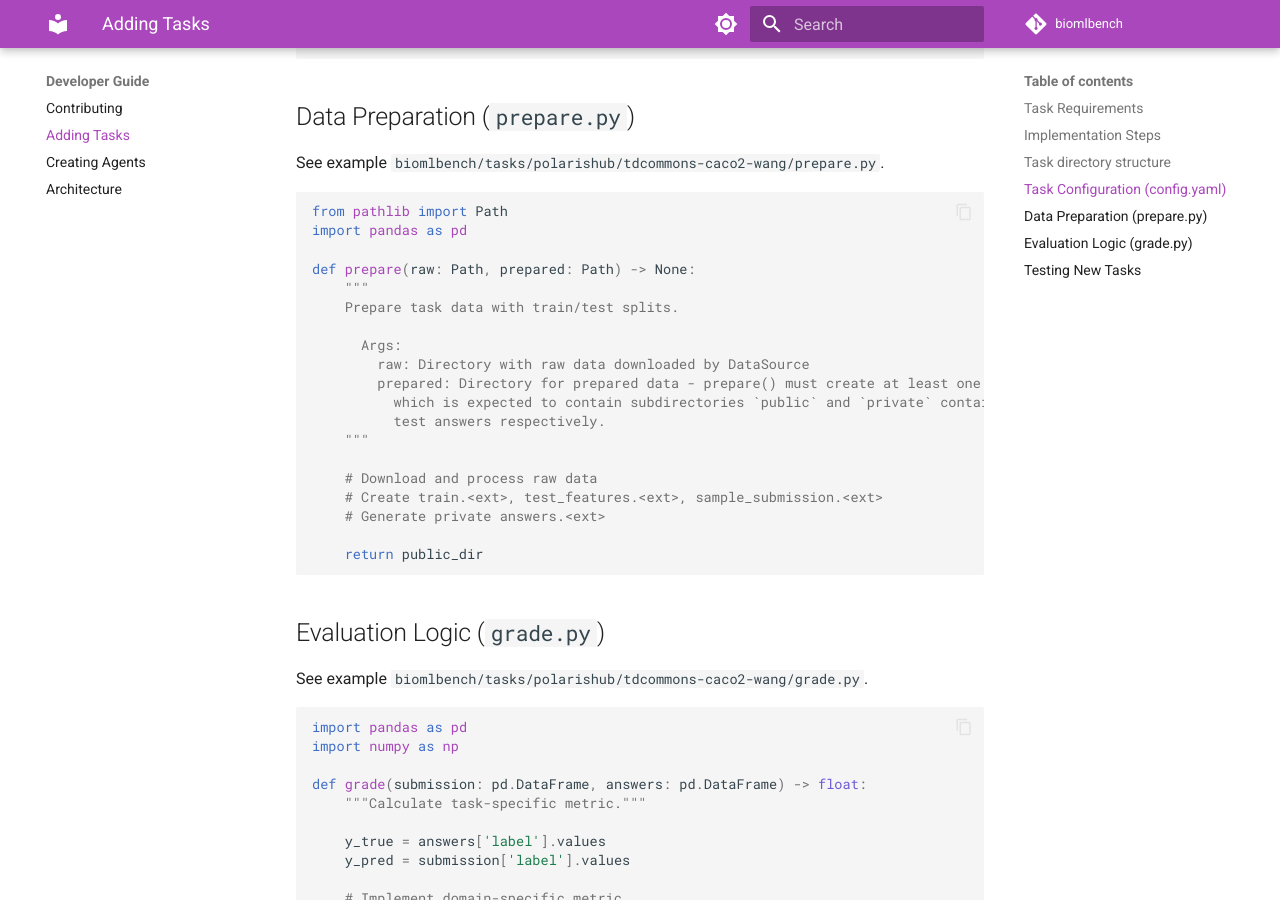
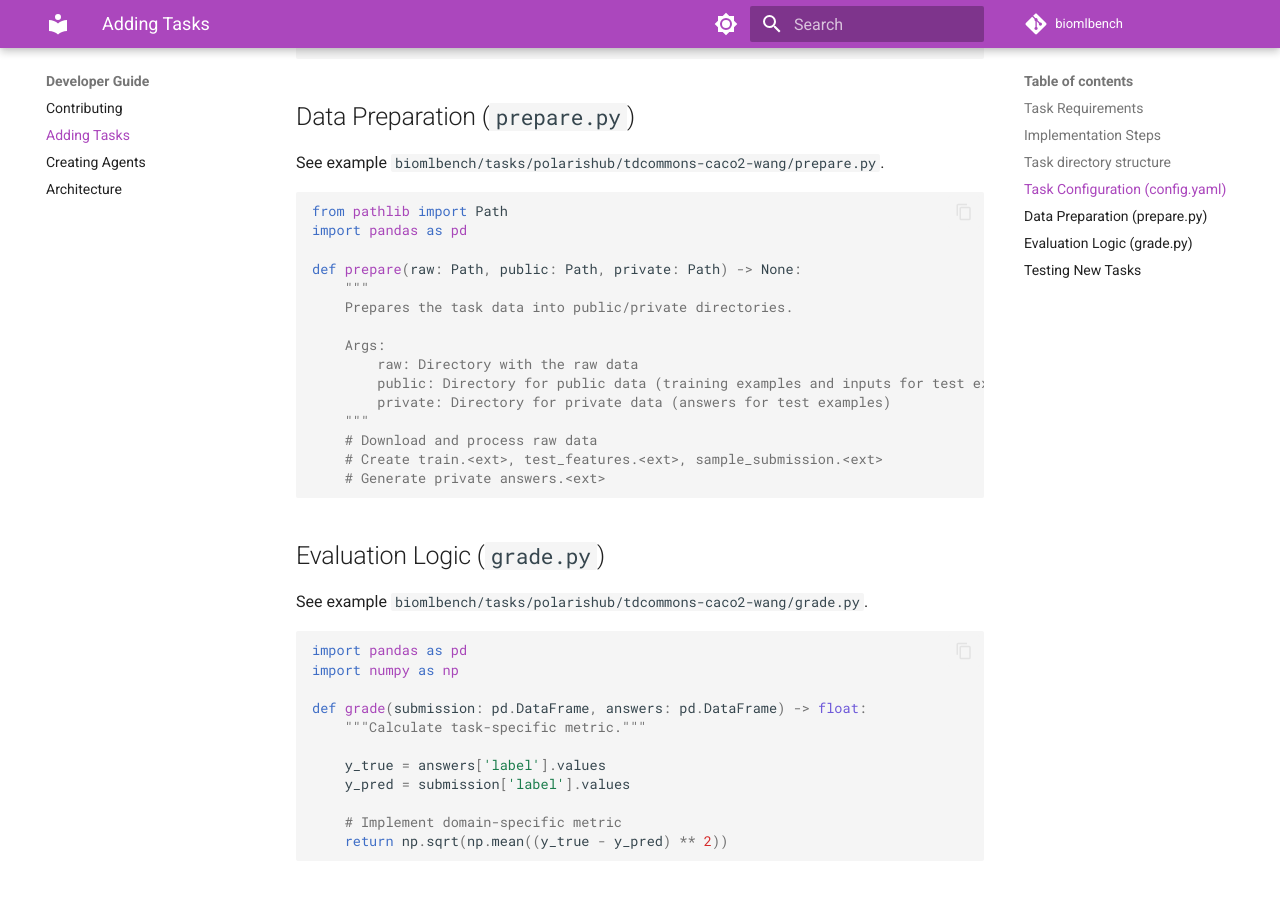
Before and after one commit to science-machine/biomlbench, an MkDocs documentation site: the page built from docs/developer/adding_tasks.md, in a window 1280 px wide and 900 px high, scrolled down 1917 px. Built offline with MkDocs 1.6.1 and Material for MkDocs 9.7.7, drawn with Linux system fonts in a browser that asks for light colours; comment, search, counter and statistics services are not loaded.

Commit message:
update docs

````diff
--- a/docs/developer/adding_tasks.md
+++ b/docs/developer/adding_tasks.md
@@ -84,22 +84,18 @@ See example `biomlbench/tasks/polarishub/tdcommons-caco2-wang/prepare.py`.
 from pathlib import Path
 import pandas as pd
 
-def prepare(raw: Path, prepared: Path) -> None:
+def prepare(raw: Path, public: Path, private: Path) -> None:
     """
-    Prepare task data with train/test splits.
+    Prepares the task data into public/private directories.
 
-      Args:
-        raw: Directory with raw data downloaded by DataSource
-        prepared: Directory for prepared data - prepare() must create at least one dataset subdirectory inside this directory,
-          which is expected to contain subdirectories `public` and `private` containing the train data/test features and
-          test answers respectively.
+    Args:
+        raw: Directory with the raw data
+        public: Directory for public data (training examples and inputs for test examples)
+        private: Directory for private data (answers for test examples)
     """
-
     # Download and process raw data
     # Create train.<ext>, test_features.<ext>, sample_submission.<ext>
     # Generate private answers.<ext>
-
-    return public_dir
 ```
 
 ## Evaluation Logic (`grade.py`)
````
